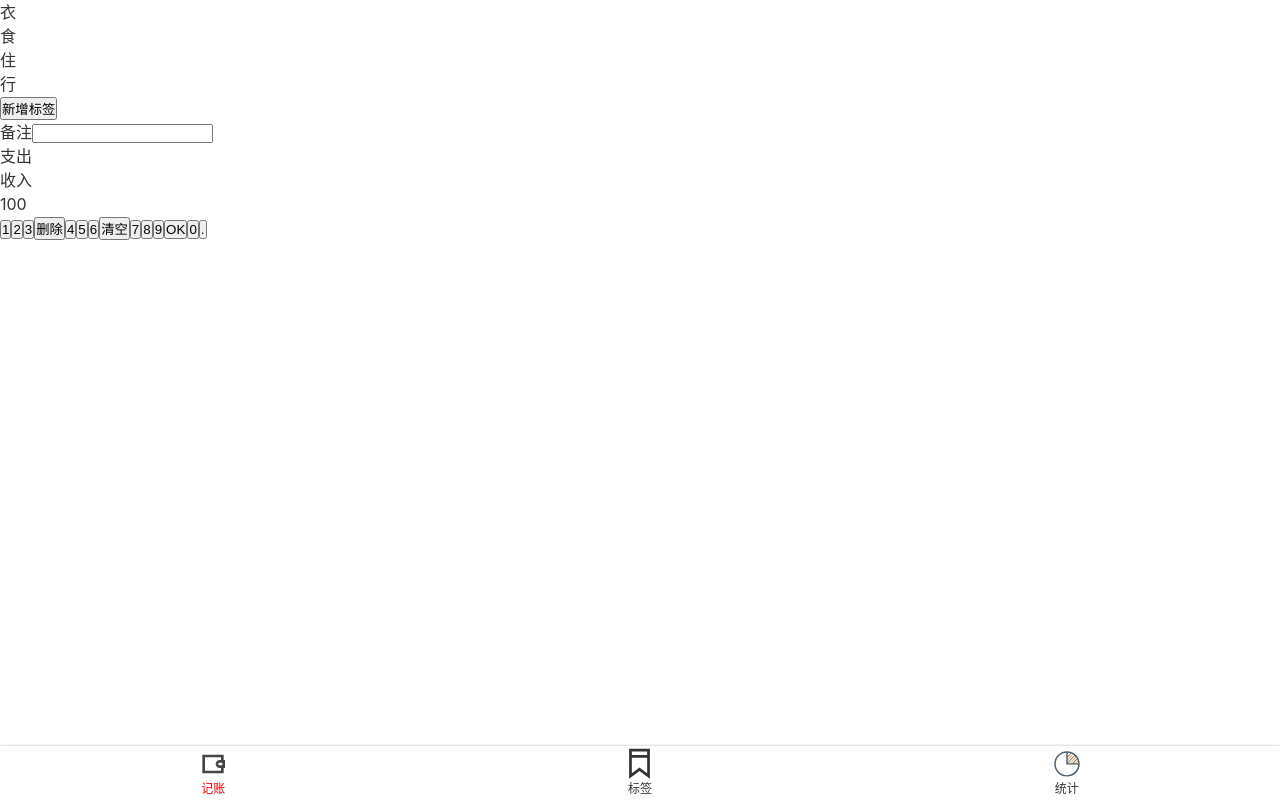
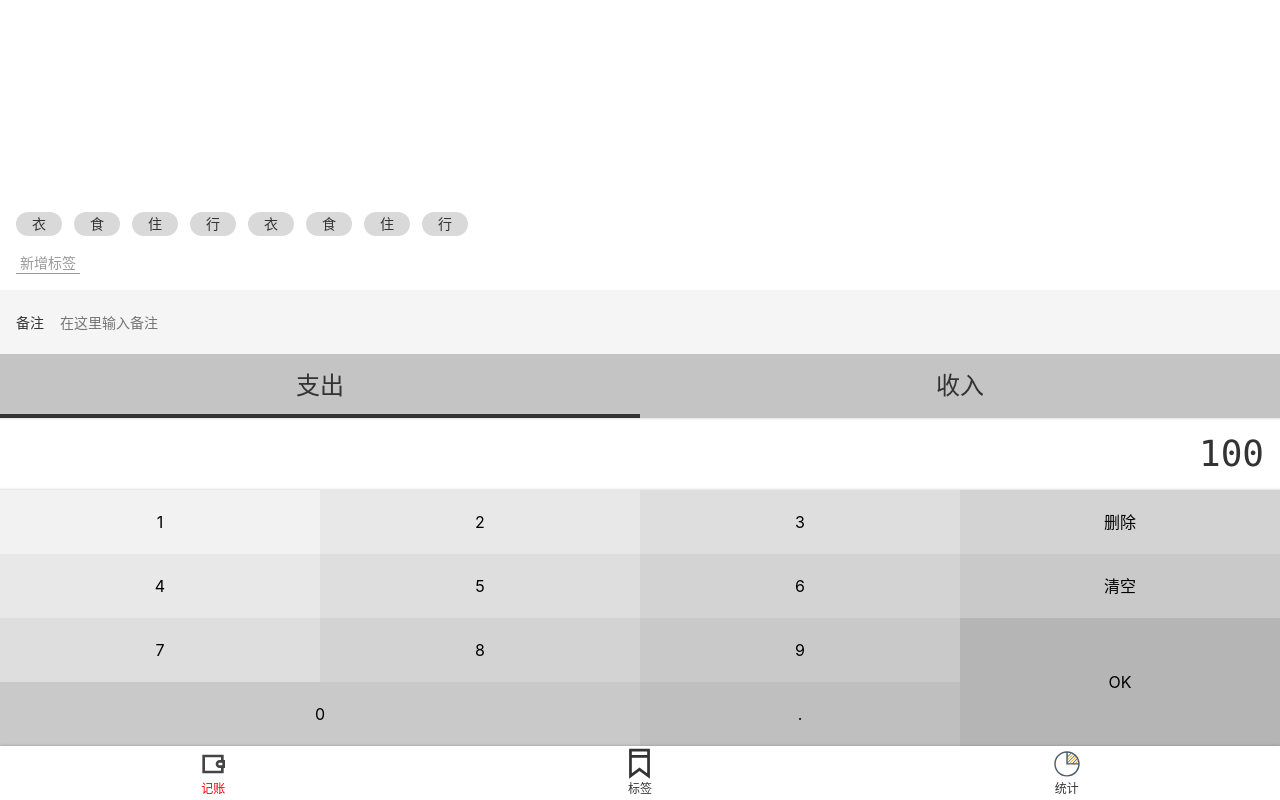
Before and after one commit to king-open/luck, a Vue app: page /#/money in a window 1280 px wide. Built offline with nearby package versions, Linux system fonts and the light colour scheme.

Commit message:
HTML 和 CSS 写好了

```diff
--- a/src/App.vue
+++ b/src/App.vue
@@ -13,6 +13,7 @@
   -moz-osx-font-smoothing: grayscale;
   color: #333;
   font-family: $font-hei;
+  font-size: 16px;
   line-height: 1.5;
 }
 </style>
--- a/src/assets/style/helper.scss
+++ b/src/assets/style/helper.scss
@@ -3,3 +3,19 @@
 $font-song: Georgia, "Nimbus Roman No9 L", "Songti SC", "Noto Serif CJK SC", "Source Han Serif SC", "Source Han Serif CN", STSong, "AR PL New Sung", "AR PL SungtiL GB", NSimSun, SimSun, "TW\-Sung", "WenQuanYi Bitmap Song", "AR PL UMing CN", "AR PL UMing HK", "AR PL UMing TW", "AR PL UMing TW MBE", PMingLiU, MingLiU, serif;
 
 $color-highlight: #f00;
+
+%clearFix {
+  &::after {
+    content: '';
+    clear: both;
+    display: block;
+  }
+}
+$color-shadow: rgba(0, 0, 0, 0.25);
+%outerShadow {
+  box-shadow: 0 0 3px $color-shadow;
+}
+%innerShadow {
+  box-shadow: inset 0 -3px 3px -3px $color-shadow,
+  inset 0 3px 3px -3px $color-shadow;
+}
--- a/src/assets/style/reset.scss
+++ b/src/assets/style/reset.scss
@@ -8,3 +8,12 @@
   text-decoration: none;
   color: inherit;
 }
+ul, ol{
+  list-style: none;
+}
+button, input{
+  font: inherit;
+}
+:focus{
+  outline: none;
+}
--- a/src/components/Layout.vue
+++ b/src/components/Layout.vue
@@ -1,20 +1,21 @@
 <template>
-  <div class="nav-wrapper">
-    <div class="content">
+  <div class="layout-wrapper" :class="classPrefix && `${classPrefix}-wrapper`">
+    <div class="content" :class="classPrefix && `${classPrefix}-content`">
       <slot/>
     </div>
     <Nav/>
   </div>
 </template>
 
-<script>
+<script lang="ts">
 export default {
+  props:['classPrefix'],
   name: 'Layout'
 }
 </script>
 
 <style lang="scss" scoped>
-.nav-wrapper{
+.layout-wrapper{
   display: flex;
   flex-direction: column;
   height: 100vh;
--- a/src/components/Nav.vue
+++ b/src/components/Nav.vue
@@ -24,8 +24,8 @@
 <style lang="scss" scoped>
 @import "~@/assets/style/helper.scss";
 nav{
+  @extend %outerShadow;
   display: flex;
-  box-shadow: 0 0 3px rgba(0,0,0,0.25);
   flex-direction: row;
   font-size: 12px;
   >.item{
--- a/src/views/Money.vue
+++ b/src/views/Money.vue
@@ -1,28 +1,5 @@
 <template>
-<Layout>
- <div class="tags">
-   <ul class="current">
-     <li>衣</li>
-     <li>食</li>
-     <li>住</li>
-     <li>行</li>
-   </ul>
-   <div class="new">
-     <button>新增标签</button>
-   </div>
- </div>
-  <div>
-    <label class="notes">
-      <span class="name">备注</span>
-      <input type="text">
-    </label>
-  </div>
-  <div>
-    <ul class="types">
-      <li class="selected">支出</li>
-      <li>收入</li>
-    </ul>
-  </div>
+<Layout class-prefix="layout">
   <div class="numberPad">
     <div class="output">100</div>
     <div class="buttons">
@@ -37,10 +14,37 @@
       <button>7</button>
       <button>8</button>
       <button>9</button>
-      <button>OK</button>
-      <button>0</button>
+      <button class="ok">OK</button>
+      <button class="zero">0</button>
       <button>.</button>
     </div>
+  </div>
+  <div>
+    <ul class="types">
+      <li class="selected">支出</li>
+      <li>收入</li>
+    </ul>
+  </div>
+  <div>
+    <label class="notes">
+      <span class="name">备注</span>
+      <input type="text" placeholder="在这里输入备注">
+    </label>
+  </div>
+  <div class="tags">
+    <div class="new">
+      <button>新增标签</button>
+    </div>
+    <ul class="current">
+      <li>衣</li>
+      <li>食</li>
+      <li>住</li>
+      <li>行</li>
+      <li>衣</li>
+      <li>食</li>
+      <li>住</li>
+      <li>行</li>
+    </ul>
   </div>
 </Layout>
 </template>
@@ -50,9 +54,134 @@
   name: 'Money'
 }
 </script>
+<style lang="scss">
+.layout-content{
+  display: flex;
+  flex-direction: column-reverse;
+}
+</style>
 
 <style lang="scss" scoped>
 @import "~@/assets/style/helper.scss";
-
+.numberPad {
+  .output {
+    @extend %clearFix;
+    @extend %innerShadow;
+    font-size: 36px;
+    font-family: Consolas, monospace;
+    padding: 9px 16px;
+    text-align: right;
+  }
+  .buttons {
+    @extend %clearFix;
+    > button {
+      width: 25%;
+      height: 64px;
+      float: left;
+      background: transparent;
+      border: none;
+      &.ok {
+        height: 64*2px;
+        float: right;
+      }
+      &.zero {
+        width: 25*2%;
+      }
+      $bg: #f2f2f2;
+      &:nth-child(1) {
+        background: $bg;
+      }
+      &:nth-child(2), &:nth-child(5) {
+        background: darken($bg, 4%);
+      }
+      &:nth-child(3), &:nth-child(6), &:nth-child(9) {
+        background: darken($bg, 4*2%);
+      }
+      &:nth-child(4), &:nth-child(7), &:nth-child(10) {
+        background: darken($bg, 4*3%);
+      }
+      &:nth-child(8), &:nth-child(11), &:nth-child(13) {
+        background: darken($bg, 4*4%);
+      }
+      &:nth-child(14) {
+        background: darken($bg, 4*5%);
+      }
+      &:nth-child(12) {
+        background: darken($bg, 4*6%);
+      }
+    }
+  }
+}
+.types {
+  background: #c4c4c4;
+  display: flex;
+  text-align: center;
+  font-size: 24px;
+  > li {
+    width: 50%;
+    height: 64px;
+    display: flex;
+    justify-content: center;
+    align-items: center;
+    position: relative;
+    &.selected::after {
+      content: '';
+      position: absolute;
+      bottom: 0;
+      left: 0;
+      width: 100%;
+      height: 4px;
+      background: #333;
+    }
+  }
+}
+.notes {
+  font-size: 14px;
+  background: #f5f5f5;
+  padding-left: 16px;
+  display: flex;
+  align-items: center;
+  .name {
+    padding-right: 16px;
+  }
+  input {
+    height: 64px;
+    flex-grow: 1;
+    background: transparent;
+    border: none;
+    padding-right: 16px;
+  }
+}
+.tags {
+  font-size: 14px;
+  padding: 16px;
+  flex-grow: 1;
+  display: flex;
+  flex-direction: column-reverse;
+  > .current {
+    display: flex;
+    flex-wrap: wrap;
+    > li {
+      background: #d9d9d9;
+      $h: 24px;
+      height: $h;
+      line-height: $h;
+      border-radius: $h/2;
+      padding: 0 16px;
+      margin-right: 12px;
+      margin-top: 4px;
+    }
+  }
+  > .new {
+    padding-top: 16px;
+    button {
+      background: transparent;
+      border: none;
+      color: #999;
+      border-bottom: 1px solid;
+      padding: 0 4px;
+    }
+  }
+}
 
 </style>
```
